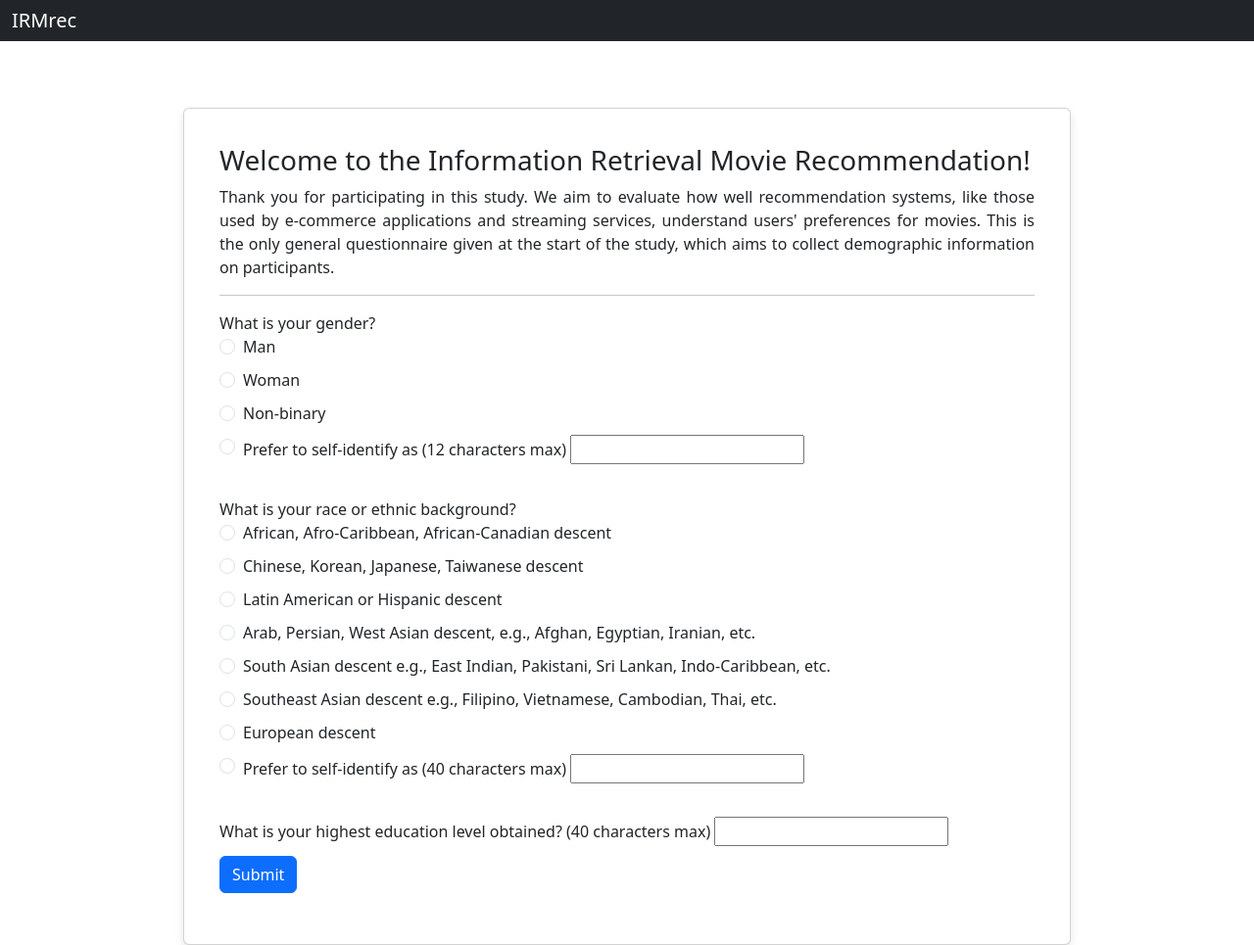
After one commit to maancham/IRMrec, a Django app: page /demographic/ in a window 1280 px wide. The commit adds this page. Shown: the whole page at 98% size. Run offline with Django 4.2, Linux system fonts and the light colour scheme; a user stored in the database is signed in; tables that the repository leaves empty hold one stand-in row (values such as "Sample post"); some libraries are stand-ins or nearby versions.

Commit message:
add demographic section and template

```diff
--- /dev/null
+++ b/movies/templates/movies/demographic.html
@@ -0,0 +1,197 @@
+<title>{% block title %}IRMrec{% endblock %}</title>
+<link href="https://cdnjs.cloudflare.com/ajax/libs/bootstrap/5.3.0/css/bootstrap.min.css" rel="stylesheet"
+    type="text/css">
+
+<nav class="navbar navbar-expand-lg navbar-dark bg-dark" style="padding-top: 1px; padding-bottom: 1px;">
+    <div class="container-fluid">
+        <!-- Brand -->
+        <a class="navbar-brand" href="{% url 'home' %}">IRMrec</a>
+
+        <!-- Toggler -->
+        <button class="navbar-toggler" type="button" data-toggle="collapse" data-target="#mainMenu"
+            aria-controls="mainMenu" aria-expanded="false" aria-label="Toggle navigation">
+            <span class="navbar-toggler-icon"></span>
+        </button>
+    </div>
+</nav>
+
+<style>
+    /* Feel free to adjust styles as needed */
+    .card {
+      margin-top: 20px;
+      box-shadow: 0 4px 8px rgba(0, 0, 0, 0.1);
+      padding: 20px;
+    }
+
+    .form-check {
+      margin-bottom: 10px;
+    }
+
+    .btn-primary {
+      margin-top: 10px;
+    }
+</style>
+
+
+<div class="container">
+    <ol class="breadcrumb my-4">
+        {% block breadcrumb %}
+        {% endblock %}
+    </ol>
+    {% block content %}
+        <div class="container">
+        <div class="row justify-content-center">
+            <div class="col-lg-10">
+            <div class="card">
+                <div class="card-body">
+                <h3 class="card-title">Welcome to the Information Retrieval Movie Recommendation!</h3>
+                <p class="card-text" style="text-align: justify;">
+                    Thank you for participating in this study. We aim to evaluate how well recommendation
+                    systems, like those used by e-commerce applications and streaming services, understand users' preferences
+                    for movies. This is the only general questionnaire given at the start of the study, which aims to collect demographic information on participants.
+                </p>
+
+                <hr>
+
+
+                <form method="post" onsubmit="return validateForm();">
+                    {% csrf_token %}
+                    <label for="gender">What is your gender?</label>
+                    <div class="form-check">
+                      <input class="form-check-input" type="radio" name="gender" id="gender_male" value="Man">
+                      <label class="form-check-label" for="gender_male">Man</label>
+                    </div>
+                    <div class="form-check">
+                      <input class="form-check-input" type="radio" name="gender" id="gender_female" value="Woman">
+                      <label class="form-check-label" for="gender_female">Woman</label>
+                    </div>
+                    <div class="form-check">
+                      <input class="form-check-input" type="radio" name="gender" id="gender_non_binary" value="Non-binary">
+                      <label class="form-check-label" for="gender_non_binary">Non-binary</label>
+                    </div>
+                    <div class="form-check">
+                      <input class="form-check-input" type="radio" name="gender" id="gender_other" value="Other">
+                      <label class="form-check-label" for="gender_other">Prefer to self-identify as (12 characters max)</label>
+                      <input type="text" name="gender_other_text" id="gender_other_text" maxlength="12">
+                    </div>
+
+                    <br>
+                    <label for="race">What is your race or ethnic background?</label>
+                    <div class="form-check">
+                      <input class="form-check-input" type="radio" name="race" id="race_african" value="African">
+                      <label class="form-check-label" for="race_african">African, Afro-Caribbean, African-Canadian descent</label>
+                    </div>
+                    <div class="form-check">
+                      <input class="form-check-input" type="radio" name="race" id="race_east_asian" value="East_Asian">
+                      <label class="form-check-label" for="race_east_asian">Chinese, Korean, Japanese, Taiwanese descent</label>
+                    </div>
+                    <div class="form-check">
+                      <input class="form-check-input" type="radio" name="race" id="race_latin_american" value="Latin_American">
+                      <label class="form-check-label" for="race_latin_american">Latin American or Hispanic descent</label>
+                    </div>
+                    <div class="form-check">
+                      <input class="form-check-input" type="radio" name="race" id="race_arab_persian" value="Arab_Persian">
+                      <label class="form-check-label" for="race_arab_persian">Arab, Persian, West Asian descent, e.g., Afghan, Egyptian, Iranian, etc.</label>
+                    </div>
+                    <div class="form-check">
+                      <input class="form-check-input" type="radio" name="race" id="race_south_asian" value="South_Asian">
+                      <label class="form-check-label" for="race_south_asian">South Asian descent e.g., East Indian, Pakistani, Sri Lankan, Indo-Caribbean, etc.</label>
+                    </div>
+                    <div class="form-check">
+                      <input class="form-check-input" type="radio" name="race" id="race_southeast_asian" value="Southeast_Asian">
+                      <label class="form-check-label" for="race_southeast_asian">Southeast Asian descent e.g., Filipino, Vietnamese, Cambodian, Thai, etc.</label>
+                    </div>
+                    <div class="form-check">
+                      <input class="form-check-input" type="radio" name="race" id="race_european" value="European">
+                      <label class="form-check-label" for="race_european">European descent</label>
+                    </div>
+                    <div class="form-check">
+                        <input class="form-check-input" type="radio" name="race" id="race_other" value="Other">
+                        <label class="form-check-label" for="race_other">Prefer to self-identify as (40 characters max)</label>
+                        <input type="text" name="race_ethnicity_other_text" id="race_ethnicity_other_text" maxlength="40">
+                    </div>
+
+                    <br>
+                    <label for="education">What is your highest education level obtained? (40 characters max)</label>
+                    <input type="text" name="education" id="education" required>
+                    <br>
+                    <button type="submit" class="btn btn-primary">Submit</button>
+                  </form>
+
+
+
+                </div>
+            </div>
+            </div>
+        </div>
+        </div>
+    {% endblock %}
+
+</div>
+
+
+<script>
+    function validateForm() {
+        // Check if the gender is selected
+        const genderSelected = document.querySelector('input[name="gender"]:checked');
+        if (!genderSelected) {
+            alert("Please select your gender.");
+            return false;
+        }
+
+        // Check if the race is selected
+        const raceSelected = document.querySelector('input[name="race"]:checked');
+        if (!raceSelected) {
+            alert("Please select your race or ethnic background.");
+            return false;
+        }
+
+        // Check if the education level is entered
+        const educationLevel = document.getElementById('education').value.trim();
+        if (!educationLevel) {
+            alert("Please enter your highest education level obtained.");
+            return false;
+        }
+
+        // Check if "Prefer to self-identify as" is selected and capture the value
+        const otherGenderSelected = document.getElementById('gender_other');
+        const otherGenderText = document.getElementById('gender_other_text').value.trim();
+        if (otherGenderSelected.checked && !otherGenderText) {
+            alert("Please enter your self-identified gender.");
+            return false;
+        }
+
+        // Attach the self-identified gender value to the form data if provided
+        document.getElementById('gender_other').value = otherGenderText;
+
+        // Check if "Prefer to self-identify as" for race/ethnicity is selected and capture the value
+        const otherRaceSelected = document.getElementById('race_other');
+        const otherRaceText = document.getElementById('race_ethnicity_other_text').value.trim();
+        if (otherRaceSelected.checked && !otherRaceText) {
+            alert("Please enter your self-identified race/ethnicity.");
+            return false;
+        }
+
+        // Attach the self-identified race/ethnicity value to the form data if provided
+        document.getElementById('race_other').value = otherRaceText;
+
+        // Additional checks for maximum character lengths
+        if (educationLevel.length > 40) {
+            alert("Please limit the highest education level to 40 characters.");
+            return false;
+        }
+
+        if (otherGenderText && otherGenderText.length > 12) {
+            alert("Please limit the self-identified gender to 12 characters.");
+            return false;
+        }
+
+        if (otherRaceText && otherRaceText.length > 40) {
+            alert("Please limit the self-identified race/ethnicity to 40 characters.");
+            return false;
+        }
+
+        // If all checks are passed, the form can be submitted
+        return true;
+    }
+</script>
--- a/movies/templates/movies/home.html
+++ b/movies/templates/movies/home.html
@@ -15,7 +15,7 @@
             for movies.
           </p>
           {%if given_demographics != true %}
-          <p> ridi</p>
+          <p> </p>
 
           {% else %}
 
--- a/movies/urls.py
+++ b/movies/urls.py
@@ -7,6 +7,7 @@ urlpatterns = [
     path("", views.login_view, name="login"),
     path("logout/", views.logout_view, name="logout"),
     path("home/", views.home, name="home"),
+    path("demographic/", views.demographic, name="demographic"),
     path("items/", views.movie_list, name="movie_list"),
     path("item/<int:movie_id>/", views.movie_detail, name="movie_detail"),
     path("judge/", views.judge, name="movie_judge"),
--- a/movies/views.py
+++ b/movies/views.py
@@ -22,6 +22,8 @@ users the first time logging into the system:
 
 users the other times logging into the system:
     -redirected to the normal version of home, nothing extra there
+
+all other pages beside /home should be locked if quiz_done is not set to True
 
 implement the two phase scenario
     edit userpooling so that 10 items from ratings profile are shuffled into the first 100 (depth k1 from all algo outputs)
@@ -104,8 +106,33 @@ def login_view(request):
 
 
 @login_required
+def demographic(request):
+    participant = Participant.objects.get(user=request.user)
+    participant_info = participant.participant_info
+
+    if request.method == "POST":
+        participant_info.gender = request.POST["gender"]
+        participant_info.race = request.POST["race"]
+        participant_info.education = request.POST["education"]
+        participant_info.save()
+
+        participant.given_demographics = True
+        participant.save()
+
+        logger.info(
+            f"demographic_action: User {participant.user.username} submitted their demographic info."
+        )
+
+        return redirect("home")
+
+    return render(request, "movies/demographic.html")
+
+
+@login_required
 def home(request):
     participant = Participant.objects.get(user=request.user)
+    if participant.given_demographics != True:
+        return redirect("demographic")
     if participant.fully_done:
         return render(request, "movies/rankingDone.html")
     else:
@@ -114,7 +141,6 @@ def home(request):
             "movies/home.html",
             {
                 "remaining_judge_actions": participant.remaining_judge_actions,
-                "given_demographics": participant.given_demographics,
                 # TODO: CHANGE THIS BACK TO NORMAL:
                 # "quiz_done": participant.taken_initial_quiz,
                 "quiz_done": True,
```
